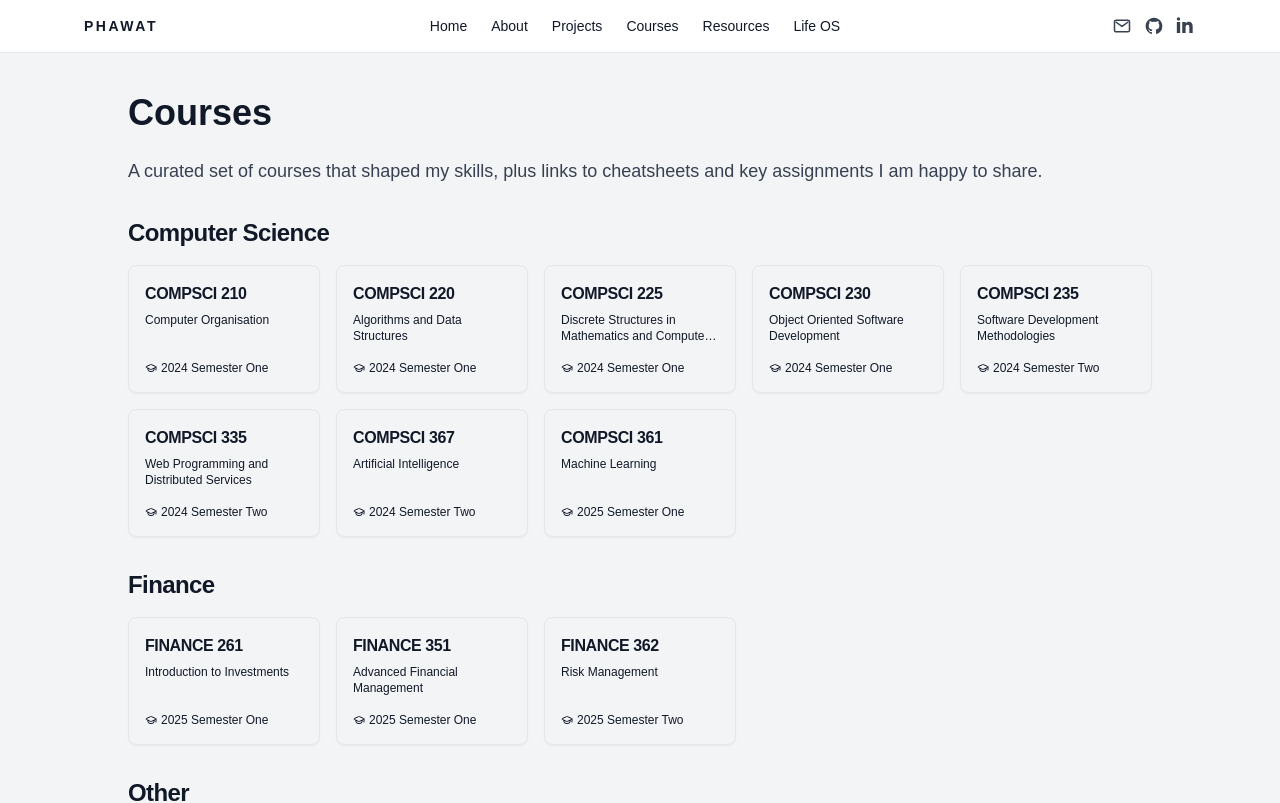
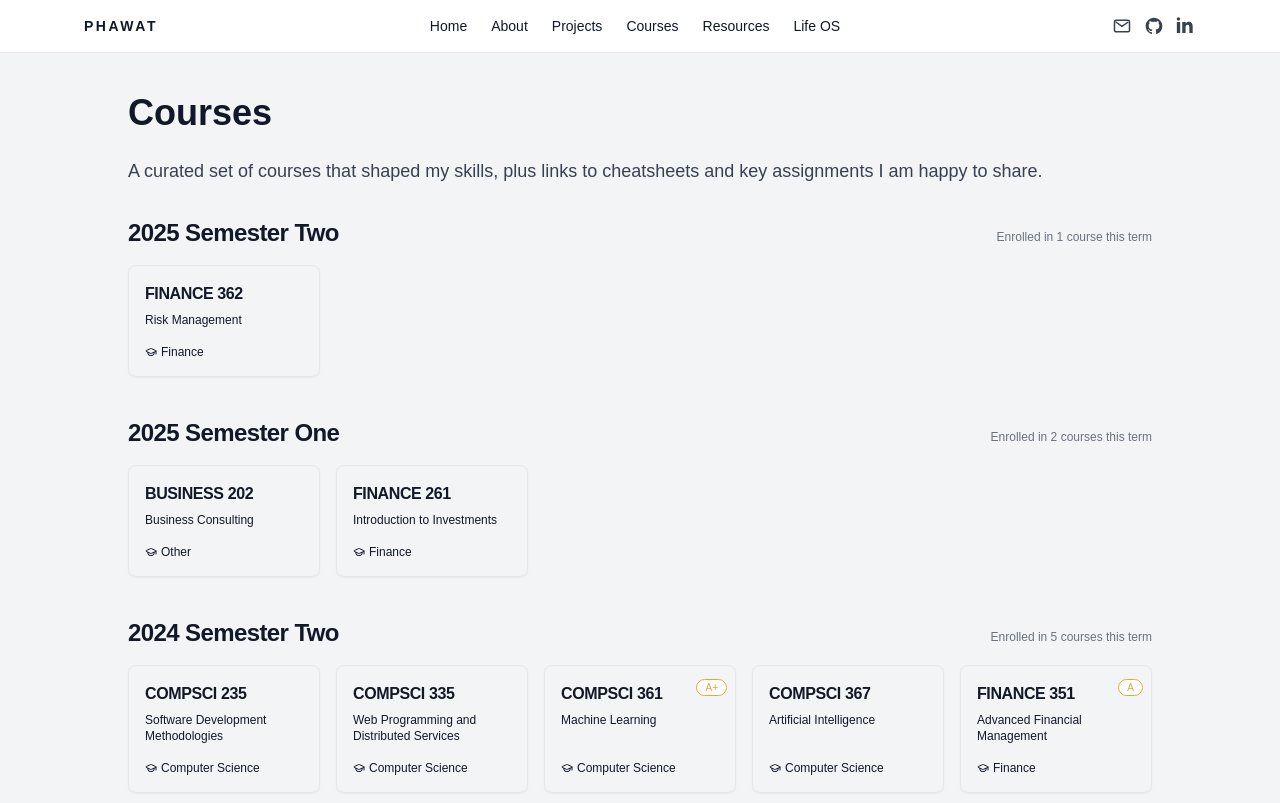
Before and after one commit to phawatboom/my-portfolio, a Next.js app: page /courses in a window 1280 px wide. Shown: the top 803 px of the page. Built offline with nearby package versions, Linux system fonts and the light colour scheme.

Commit message:
feat: another significant upgrade. 1. Updated courses page logic to group courses by semester 2. added A/A+ badges 3. added "last updated tag"

```diff
--- a/app/about/page.tsx
+++ b/app/about/page.tsx
@@ -190,7 +190,7 @@ export default function AboutPage() {
           For roles in AI, software, or trading, reach me at{" "}
           <a
             href="mailto:pboomhtsaengs3@gmail.com"
-            className="text-amber-700 underline underline-offset-4 hover:text-amber-600"
+            className="text-[#DDAA3B] underline underline-offset-4 hover:text-[#C0922F]"
           >
             pboomhtsaengs3@gmail.com
           </a>
--- a/app/courses/CoursesList.tsx
+++ b/app/courses/CoursesList.tsx
@@ -1,6 +1,6 @@
 "use client";
 
-import { useState } from "react";
+import { useMemo, useState } from "react";
 import { courses, type Course } from "@/data/courses";
 import {
   Card,
@@ -22,40 +22,95 @@ import { Button } from "@/components/ui/button";
 import { Badge } from "@/components/ui/badge";
 import { BookOpen, FileText, GraduationCap } from "lucide-react";
 
-const disciplinesInOrder = [
-  "Computer Science",
-  "Finance",
-  "Other"
-] as const;
+// order semesters manually so they appear most recent first
+const termOrder: string[] = [
+  "2025 Semester Two",
+  "2025 Semester One",
+  "2024 Semester Two",
+  "2024 Semester One",
+  "2023 Semester Two",
+  "2023 Semester One",
+  "2022 Semester Two",
+];
+
+function getTermRank(term: string): number {
+  const index = termOrder.indexOf(term);
+  return index === -1 ? termOrder.length + 1 : index;
+}
+
+function gradeBadgeColor(grade?: Course["grade"]) {
+  if (!grade) return "";
+  if (grade === "A+" || grade === "A") {
+    return "border-[#DDAA3B] text-[#DDAA3B]"; // gold outline
+  }
+  if (grade === "A-" || grade === "B+") {
+    return "border-gray-400 text-gray-700";
+  }
+  return "border-gray-300 text-gray-600";
+}
 
 export default function CoursesList() {
   const [showAll, setShowAll] = useState(false);
   const [selectedCourse, setSelectedCourse] = useState<Course | null>(null);
 
-  const featured = courses.filter(course => course.featured);
+  const featured = courses.filter((course) => course.featured);
   const visibleCourses = showAll ? courses : featured;
 
-  return (
-    <div className="space-y-8">
-      {disciplinesInOrder.map(discipline => {
-        const group = visibleCourses.filter(
-          course => course.discipline === discipline
+  const coursesByTerm = useMemo(() => {
+    const groups = new Map<string, Course[]>();
+    for (const course of visibleCourses) {
+      const term = course.term ?? "Other";
+      if (!groups.has(term)) groups.set(term, []);
+      groups.get(term)!.push(course);
+    }
+    // sort each term's courses alphabetically by code
+    for (const list of groups.values()) {
+      list.sort((a, b) => a.code.localeCompare(b.code));
+    }
+    // return sorted array of [term, courses[]]
+    return Array.from(groups.entries()).sort(
+      ([t1], [t2]) => getTermRank(t1) - getTermRank(t2)
     );
-        if (group.length === 0) return null;
+  }, [visibleCourses]);
 
   return (
-          <section key={discipline}>
-            <h2 className="text-2xl font-bold tracking-tight mb-4">{discipline}</h2>
+    <div className="space-y-10">
+      {coursesByTerm.map(([term, termCourses]) => (
+        <section key={term} className="space-y-4">
+          <div className="flex items-baseline justify-between gap-4">
+            <h2 className="text-2xl font-bold tracking-tight">{term}</h2>
+            <p className="text-xs text-gray-500">
+              Enrolled in {termCourses.length} course
+              {termCourses.length > 1 ? "s" : ""} this term
+            </p>
+          </div>
+
           <div className="grid grid-cols-1 sm:grid-cols-2 md:grid-cols-3 lg:grid-cols-4 xl:grid-cols-5 gap-4">
-              {group.map(course => (
+            {termCourses.map((course) => (
               <Card
                 key={course.code}
-                  className="cursor-pointer hover:bg-accent/50 transition-colors flex flex-col h-full"
+                className="relative cursor-pointer hover:bg-accent/50 transition-colors flex flex-col h-full"
                 onClick={() => setSelectedCourse(course)}
               >
+                {/* Grade badge */}
+                {course.grade && (
+                  <div className="absolute top-2 right-2">
+                    <span
+                      className={
+                        "text-[10px] px-2 py-0.5 rounded-full border bg-white/80 backdrop-blur " +
+                        gradeBadgeColor(course.grade)
+                      }
+                    >
+                      {course.grade}
+                    </span>
+                  </div>
+                )}
+
                 <CardHeader className="p-4 pb-2">
                   <div className="flex justify-between items-start gap-2">
-                      <CardTitle className="text-base font-bold">{course.code}</CardTitle>
+                    <CardTitle className="text-base font-bold">
+                      {course.code}
+                    </CardTitle>
                     {course.artefacts && course.artefacts.length > 0 && (
                       <FileText className="h-4 w-4 text-muted-foreground shrink-0" />
                     )}
@@ -67,18 +122,17 @@ export default function CoursesList() {
                 <CardContent className="p-4 pt-0 mt-auto">
                   <div className="text-xs text-muted-foreground flex items-center gap-1 mt-2">
                     <GraduationCap className="h-3 w-3" />
-                      <span className="truncate">{course.term}</span>
+                    <span className="truncate">{course.discipline}</span>
                   </div>
                 </CardContent>
               </Card>
             ))}
           </div>
         </section>
-        );
-      })}
+      ))}
 
       {courses.length > featured.length && (
-        <div className="flex justify-center mt-8">
+        <div className="flex justify-center mt-4">
           <Button
             variant="outline"
             onClick={() => setShowAll(!showAll)}
@@ -89,28 +143,49 @@ export default function CoursesList() {
         </div>
       )}
 
-      <Dialog open={!!selectedCourse} onOpenChange={(open) => !open && setSelectedCourse(null)}>
+      {/* Dialog */}
+      <Dialog
+        open={!!selectedCourse}
+        onOpenChange={(open) => !open && setSelectedCourse(null)}
+      >
         <DialogContent className="sm:max-w-[600px]">
           <DialogHeader>
             <DialogTitle className="flex items-center gap-2 text-xl">
-              {selectedCourse?.code} <span className="text-muted-foreground font-normal">·</span> {selectedCourse?.title}
+              {selectedCourse?.code}
+              <span className="text-muted-foreground font-normal">·</span>
+              {selectedCourse?.title}
+              {selectedCourse?.grade && (
+                <span
+                  className={
+                    "ml-2 text-xs px-2 py-0.5 rounded-full border " +
+                    gradeBadgeColor(selectedCourse.grade)
+                  }
+                >
+                  Grade {selectedCourse.grade}
+                </span>
+              )}
             </DialogTitle>
             <DialogDescription className="flex flex-col gap-1 mt-2">
               <span className="flex items-center gap-2">
-                <GraduationCap className="h-4 w-4" /> {selectedCourse?.institution}
+                <GraduationCap className="h-4 w-4" />
+                {selectedCourse?.institution}
               </span>
               <span className="text-xs">{selectedCourse?.term}</span>
+              <span className="text-xs text-gray-500">
+                {selectedCourse?.discipline}
+              </span>
             </DialogDescription>
           </DialogHeader>
 
           <div className="space-y-4 py-4">
-            {selectedCourse?.keyTopics && selectedCourse.keyTopics.length > 0 && (
+            {selectedCourse?.keyTopics &&
+              selectedCourse.keyTopics.length > 0 && (
                 <div>
                   <h4 className="text-sm font-medium mb-2 flex items-center gap-2">
                     <BookOpen className="h-4 w-4" /> Key Topics
                   </h4>
                   <div className="flex flex-wrap gap-2">
-                  {selectedCourse.keyTopics.map(topic => (
+                    {selectedCourse.keyTopics.map((topic) => (
                       <Badge key={topic} variant="secondary" className="text-xs">
                         {topic}
                       </Badge>
@@ -119,13 +194,14 @@ export default function CoursesList() {
                 </div>
               )}
 
-            {selectedCourse?.artefacts && selectedCourse.artefacts.length > 0 && (
+            {selectedCourse?.artefacts &&
+              selectedCourse.artefacts.length > 0 && (
                 <div>
                   <h4 className="text-sm font-medium mb-2 flex items-center gap-2">
                     <FileText className="h-4 w-4" /> Resources
                   </h4>
                   <div className="grid gap-2">
-                  {selectedCourse.artefacts.map(item => (
+                    {selectedCourse.artefacts.map((item) => (
                       <a
                         key={item.href}
                         href={item.href}
@@ -134,11 +210,15 @@ export default function CoursesList() {
                         className="flex items-center justify-between p-3 rounded-md border hover:bg-accent transition-colors text-sm"
                       >
                         <span className="font-medium">
-                        {item.type === "cheatsheet" ? "Cheatsheet" : "Assignment"}
+                          {item.type === "cheatsheet"
+                            ? "Cheatsheet"
+                            : "Assignment"}
                           {": "}
                           {item.label}
                         </span>
-                      <span className="text-xs text-muted-foreground">Open ↗</span>
+                        <span className="text-xs text-muted-foreground">
+                          Open ↗
+                        </span>
                       </a>
                     ))}
                   </div>
--- a/app/life/page.tsx
+++ b/app/life/page.tsx
@@ -191,7 +191,7 @@ export default function LifePage() {
                             <a
                               key={link.href}
                               href={link.href}
-                              className="text-xs text-gray-900 border-b border-gray-300 pb-0.5 hover:text-amber-700 hover:border-amber-400"
+                              className="text-xs text-gray-900 border-b border-gray-300 pb-0.5 hover:text-[#DDAA3B] hover:border-[#DDAA3B]"
                             >
                               {link.label}
                             </a>
--- a/app/projects/[slug]/page.tsx
+++ b/app/projects/[slug]/page.tsx
@@ -43,7 +43,7 @@ export default async function ProjectDetailPage({
     <div className="max-w-3xl mx-auto">
       <Link
         href="/projects"
-        className="text-sm text-amber-500 underline hover:text-amber-600"
+        className="text-sm text-[#DDAA3B] underline hover:text-[#C0922F]"
       >
         ← Back to projects
       </Link>
@@ -80,7 +80,7 @@ export default async function ProjectDetailPage({
 
       <section className="mb-6">
         <h2 className="text-lg font-semibold mb-2">Links</h2>
-        <ul className="list-disc list-inside text-sm text-amber-600">
+        <ul className="list-disc list-inside text-sm text-[#DDAA3B]">
           {project.links.github && (
             <li>
               <a
--- a/app/projects/page.tsx
+++ b/app/projects/page.tsx
@@ -71,7 +71,7 @@ export default function ProjectsPage() {
                 <div className="pt-2">
                   <Link
                     href={`/projects/${project.slug}`}
-                    className="inline-flex items-center text-sm text-gray-900 border-b border-gray-300 pb-0.5 hover:text-amber-700 hover:border-amber-400"
+                    className="inline-flex items-center text-sm text-gray-900 border-b border-gray-300 pb-0.5 hover:text-[#DDAA3B] hover:border-[#DDAA3B]"
                   >
                     <span>View case study</span>
                     <span className="ml-1 text-xs">↗</span>
--- a/data/courses.ts
+++ b/data/courses.ts
@@ -21,6 +21,7 @@ export type Course = {
   keyTopics: string[];
   tags: string[];
   artefacts: CourseArtefact[];
+  grade?: "A+" | "A" | "A-" | "B+" | "B" | "B-" | "C+" | "C" | "C-" | "Pass";
 };
 
 // helper so you can visually see featured courses first if you want to sort later
@@ -332,10 +333,11 @@ export const courses: Course[] = [
   {
     code: "COMPSCI 361",
     title: "Machine Learning",
-    term: "2025 Semester One",
+    term: "2024 Semester Two",
     institution: uoa,
     discipline: "Computer Science",
     featured: true,
+    grade: "A+",
     keyTopics: [],
     tags: [],
     artefacts: [],
@@ -354,10 +356,11 @@ export const courses: Course[] = [
   {
     code: "FINANCE 351",
     title: "Advanced Financial Management",
-    term: "2025 Semester One",
+    term: "2024 Semester Two",
     institution: uoa,
     discipline: "Finance",
     featured: true,
+    grade: "A",
     keyTopics: [],
     tags: [],
     artefacts: [],
--- a/data/projects.tsx
+++ b/data/projects.tsx
@@ -64,7 +64,7 @@ export const projects: Project[] = [
   },
   {
     slug: "aucc-website",
-    title: "AUCC Website Revamp",
+    title: "AUCC Website",
     oneLiner: "Dynamic club website for the Auckland University Canoe Club.",
     descriptionShort:
       "A modern, content-managed website for the Auckland University Canoe Club, built with Next.js 15 and Payload CMS. Developed by WDCC in 2025.",
```
Also changed, not shown: app/page.tsx (+17 -16 lines), app/resources/page.tsx (+7 -4 lines). Lines whose indentation alone changed are shown as unchanged.
